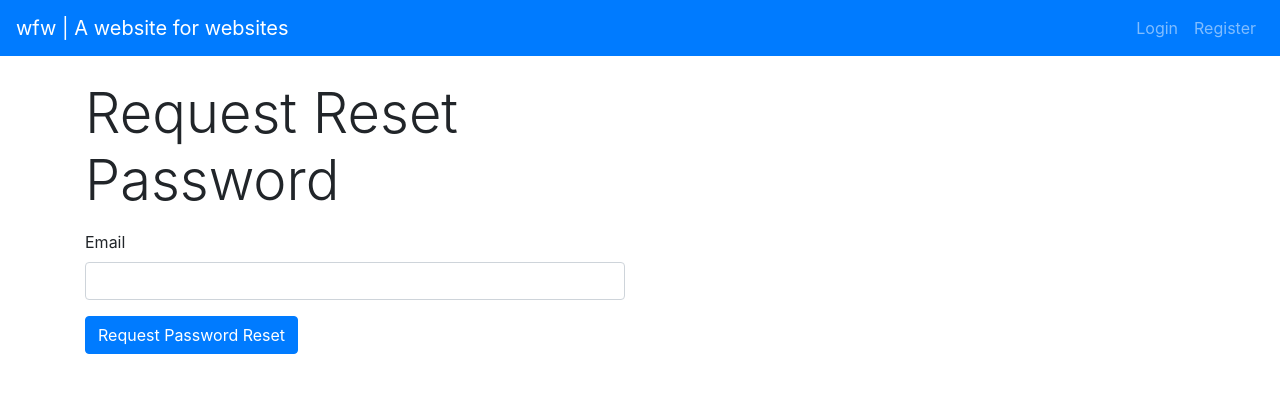
After one commit to preetmishra/website-for-websites, a Django app: page /resetpassword/ in a window 1280 px wide. The commit adds this page. Shown: the top 393 px of the page. Run offline with Django 3.2, Linux system fonts and the light colour scheme; some libraries are stand-ins or nearby versions.

Commit message:
Add password reset feature

```diff
--- a/templates/users/login.html
+++ b/templates/users/login.html
@@ -24,6 +24,9 @@
                     {% csrf_token %}
                     {{ form|crispy }}
                     <input type="submit" class="btn btn-primary" value="Login">
+                    <small>
+                        <a href="{% url 'password_reset' %}">Forgot password?</a>
+                    </small>
                     <p class="text-muted my-3">New user? <a href="{% url 'users:register' %}">Register</a></p>
                 </form>
             </div>
--- /dev/null
+++ b/templates/users/password_reset.html
@@ -0,0 +1,30 @@
+{% extends 'base.html' %}
+{% load crispy_forms_tags %}
+
+<!-- Title -->
+{% block title %} Request Reset Password | wfw {% endblock title %}
+<!-- End of title -->
+
+<!-- Body -->
+{% block body_block %}
+
+<div class="container my-4">
+    <div class="row">
+        <div class="col-md-6">
+            <div class="">
+                <p class="display-4">Request Reset Password</p>
+                <form method="post">
+                    {% csrf_token %}
+                    {{ form|crispy }}
+                    <input type="submit" class="btn btn-primary" value="Request Password Reset">
+                </form>
+            </div>
+        </div>
+        <div class="col-md-6">
+
+        </div>
+    </div>
+</div>
+
+{% endblock body_block %}
+<!-- End of body -->
--- a/websiteforwebsites/urls.py
+++ b/websiteforwebsites/urls.py
@@ -15,9 +15,26 @@ Including another URLconf
 """
 from django.contrib import admin
 from django.urls import path, include
+from django.contrib.auth import views as auth_views
 
 urlpatterns = [
     path('admin/', admin.site.urls),
     path('', include('catalog.urls')),
     path('', include('users.urls')),
+    path('resetpassword/',
+         auth_views.PasswordResetView.as_view(
+             template_name='users/password_reset.html'),
+         name='password_reset'),
+    path('resetpassword/done/',
+         auth_views.PasswordResetDoneView.as_view(
+             template_name='users/password_reset_done.html'),
+         name='password_reset_done'),
+    path('confirmresetpassword/<uidb64>/<token>/',
+         auth_views.PasswordResetConfirmView.as_view(
+             template_name='users/password_reset_confirm.html'),
+         name='password_reset_confirm'),
+    path('resetpassword/complete/',
+         auth_views.PasswordResetDoneView.as_view(
+             template_name='users/password_reset_complete.html'),
+         name='password_reset_complete'),
 ]
```
Also changed, not shown: templates/users/password_reset_complete.html (added, +22 -0 lines), templates/users/password_reset_confirm.html (added, +30 -0 lines), templates/users/password_reset_done.html (added, +22 -0 lines), websiteforwebsites/settings.py (+7 -0 lines), db.sqlite3.
